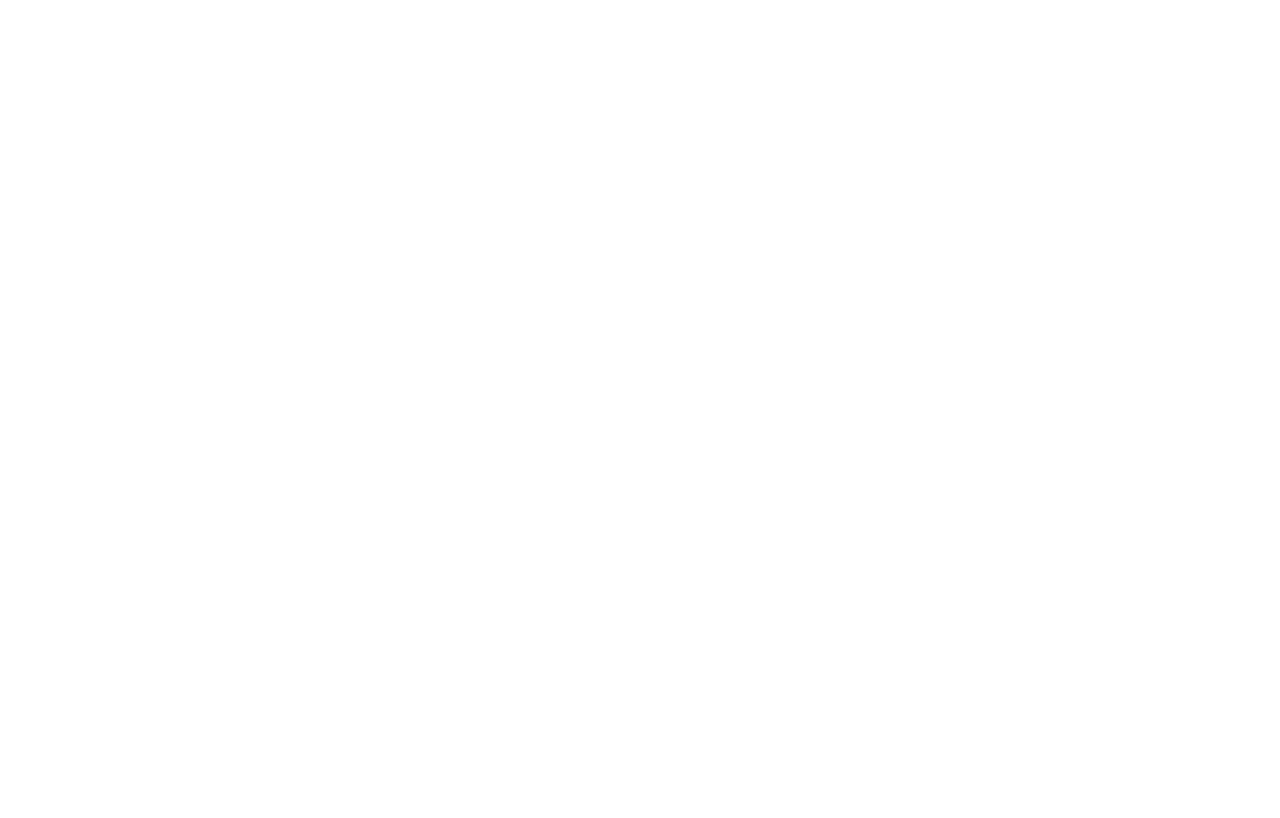
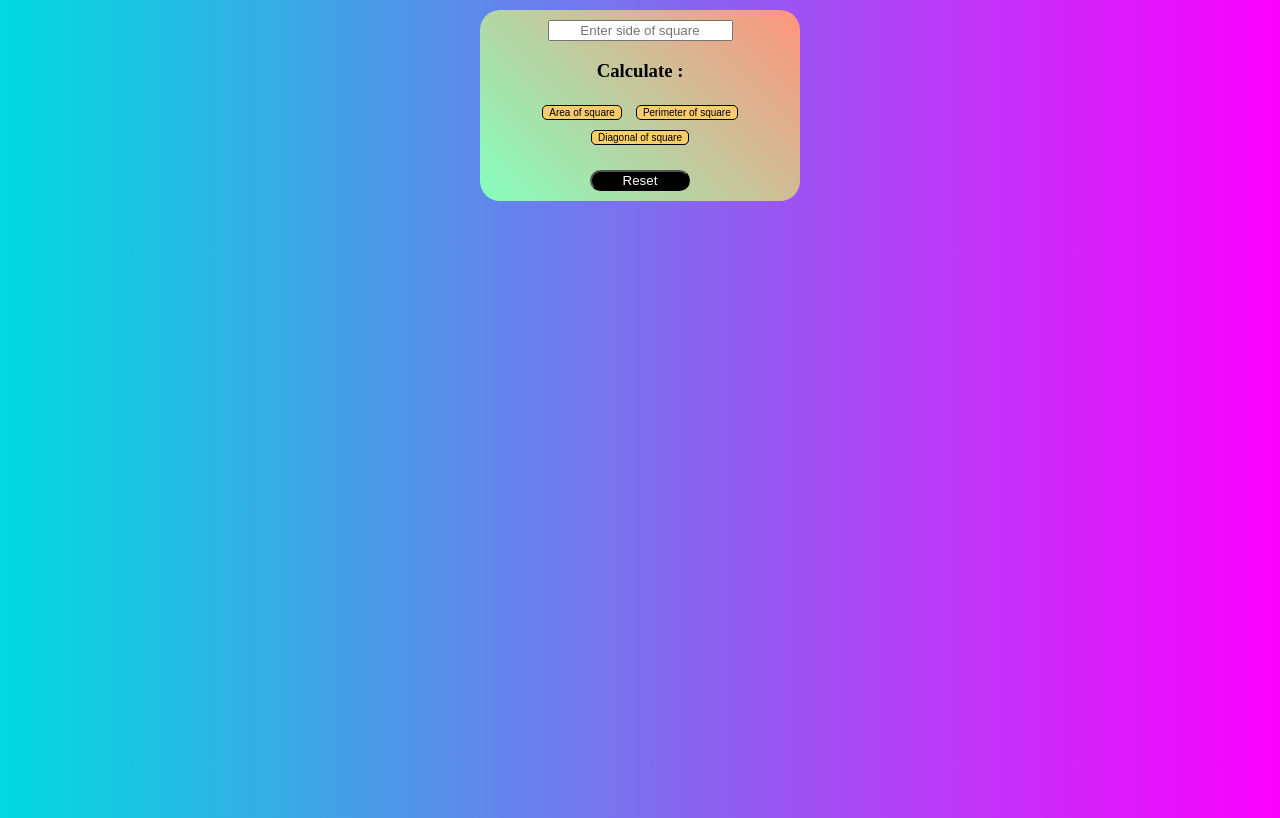
Before and after one commit to sakshishewale2808/mini-project, a plain HTML site: page calci-dom.html in a window 1280 px wide. Drawn offline with Linux system fonts and the light colour scheme.

Commit message:
calculator ready

```diff
--- a/calci-dom.html
+++ b/calci-dom.html
@@ -5,11 +5,102 @@
         <meta charset="utf-8">
         <meta http-equiv="X-UA-Compatible" content="IE=edge">
         <title>Calculator using DOM</title>
-        <meta name="description" content="">
-        <meta name="viewport" content="width=device-width, initial-scale=1">
-        <link rel="stylesheet" href="">
+       <style>
+        body{
+            background-color: #00DBDE;
+            background-image: linear-gradient(90deg, #00DBDE 0%, #FC00FF 100%);
+            min-height:100vh;
+         }
+        .box-container{
+            background-color: #85FFBD;
+            background-image: linear-gradient(45deg, #85FFBD 0%, #ff947d 100%);
+            width:300px;
+            border-radius:20px;
+            text-align:Center;
+            display:block;
+            margin:10px auto;
+            padding:10px;
+         }
+        .input{
+            display:block;
+           justify-content:center;
+           text-align:center;
+            margin:0 auto;
+            }
+       .btn{
+        background-color:#F7CE68;
+        border:0.1px solid black;
+        border-radius:5px;
+        margin:5px;
+        font-size:10px;
+        text-align:Center;
+        justify-content:center;
+        cursor:pointer;
+    }
+       .btn:hover{
+        border-radius:5px;
+        transform:scale(1.25);
+    }
+        .reset{
+            display:block;
+            text-align:center;
+            margin:0 auto;
+            border-radius:20px;
+            width:100px;
+            margin-top:20px;
+            background-color:black;
+            color:white;
+        }
+        @media screen and (max-width:760px){
+            .box-container{
+                width:50%;
+            }
+        }
+       </style>
+
     </head>
     <body>
+        <div class="box-container">
+        <input class="input" type="text" placeholder= "Enter side of square" id="inputtext" />
+        <h3 id="calculate">Calculate :</h3>
+        <button type="button" class="btn" onclick="areaofsquare()">Area of square</button>
+        <button type="button" class="btn" onclick="perimeterofsquare()">Perimeter of square</button>
+        <button type="button" class="btn" onclick="diagonalofsquare()">Diagonal of square</button>
+        <button class="reset" onclick="blank()">Reset</button>
+        </div>
+
+        <script>
+            function areaofsquare(){
+                const input1 = parseInt(document.getElementById("inputtext").value);
+                const area =(3.14*input1*input1)
+                const ansElement = document.getElementById("calculate");
+              ansElement.innerText =`Area of square: ${area}`;
+
+            }
+            function perimeterofsquare(){
+                const input1 = parseInt(document.getElementById("inputtext").value);
+                const perimeter = (4*input1)
+                const ansElement = document.getElementById("calculate");
+                ansElement.innerText=`Perimeter of square : ${perimeter}`;
+
+            }
+            function diagonalofsquare(){
+                const input1 = parseInt(document.getElementById("inputtext").value);
+                const diagonal = (Math.sqrt(2)*input1)
+                const ansElement = document.getElementById("calculate");
+                ansElement.innerText=`Diagonal of square: ${diagonal}`;
+
+
+            }
+            function blank(){
+               const input1 = document.getElementById("inputText");
+               const ansElement = document.getElementById("calculate");
+
+               input1.innerText="";
+               ansElement.innerText="";
+            }
+
+        </script>
 
 
 
```
